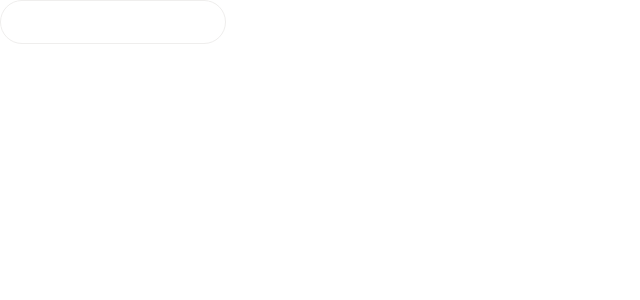
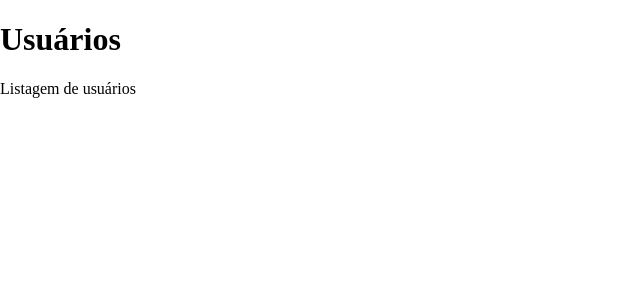
Before and after one commit to fer-oshiro/userform-app, a React (Vite) app: page /usuarios in a window 1280 px wide. Shown: the top 300 px of the page, without its empty margins (0-640 px from the left). Built offline with nearby package versions, Linux system fonts and the light colour scheme.

Commit message:
feat: adiciona React Router e rotas iniciais

```diff
--- a/package.json
+++ b/package.json
@@ -13,7 +13,8 @@
     "clsx": "^2.1.1",
     "normalize.css": "^8.0.1",
     "react": "^19.0.0",
-    "react-dom": "^19.0.0"
+    "react-dom": "^19.0.0",
+    "react-router": "^7.5.1"
   },
   "devDependencies": {
     "@eslint/js": "^9.22.0",
--- a/src/main.tsx
+++ b/src/main.tsx
@@ -2,10 +2,13 @@ import "normalize.css";
 
 import { StrictMode } from "react";
 import { createRoot } from "react-dom/client";
-import { Input } from "./components/ui/Input";
+import { BrowserRouter } from "react-router";
+import { Routes } from "./routes";
 
 createRoot(document.getElementById("root")!).render(
   <StrictMode>
-    <Input />
+    <BrowserRouter>
+      <Routes />
+    </BrowserRouter>
   </StrictMode>
 );
--- /dev/null
+++ b/src/pages/FormPage.tsx
@@ -0,0 +1,7 @@
+export const FormPage = () => {
+  return (
+    <div>
+      <h1>Formulário</h1>
+    </div>
+  );
+};
--- /dev/null
+++ b/src/pages/Page404.tsx
@@ -0,0 +1,8 @@
+export const Page404 = () => {
+  return (
+    <div>
+      <h1>404</h1>
+      <p>Página não encontrada</p>
+    </div>
+  );
+};
--- /dev/null
+++ b/src/pages/UsersPage.tsx
@@ -0,0 +1,8 @@
+export const UsersPage = () => {
+  return (
+    <div>
+      <h1>Usuários</h1>
+      <p>Listagem de usuários</p>
+    </div>
+  );
+};
--- /dev/null
+++ b/src/routes/index.tsx
@@ -0,0 +1,16 @@
+import { Navigate, Routes as ReactRouter, Route } from "react-router";
+import { FormPage } from "../pages/FormPage";
+import { Page404 } from "../pages/Page404";
+import { UsersPage } from "../pages/UsersPage";
+
+export const Routes = () => {
+  return (
+    <ReactRouter>
+      <Route path="/" element={<Navigate to="/cadastro" />} />
+      <Route path="/usuarios" element={<UsersPage />} />
+      <Route path="/cadastro" element={<FormPage />} />
+      <Route path="/404" element={<Page404 />} />
+      <Route path="*" element={<Navigate to="/404" />} />
+    </ReactRouter>
+  );
+};
```
Also changed, not shown: 1 other file (tests, documents, lock files or other folders).
